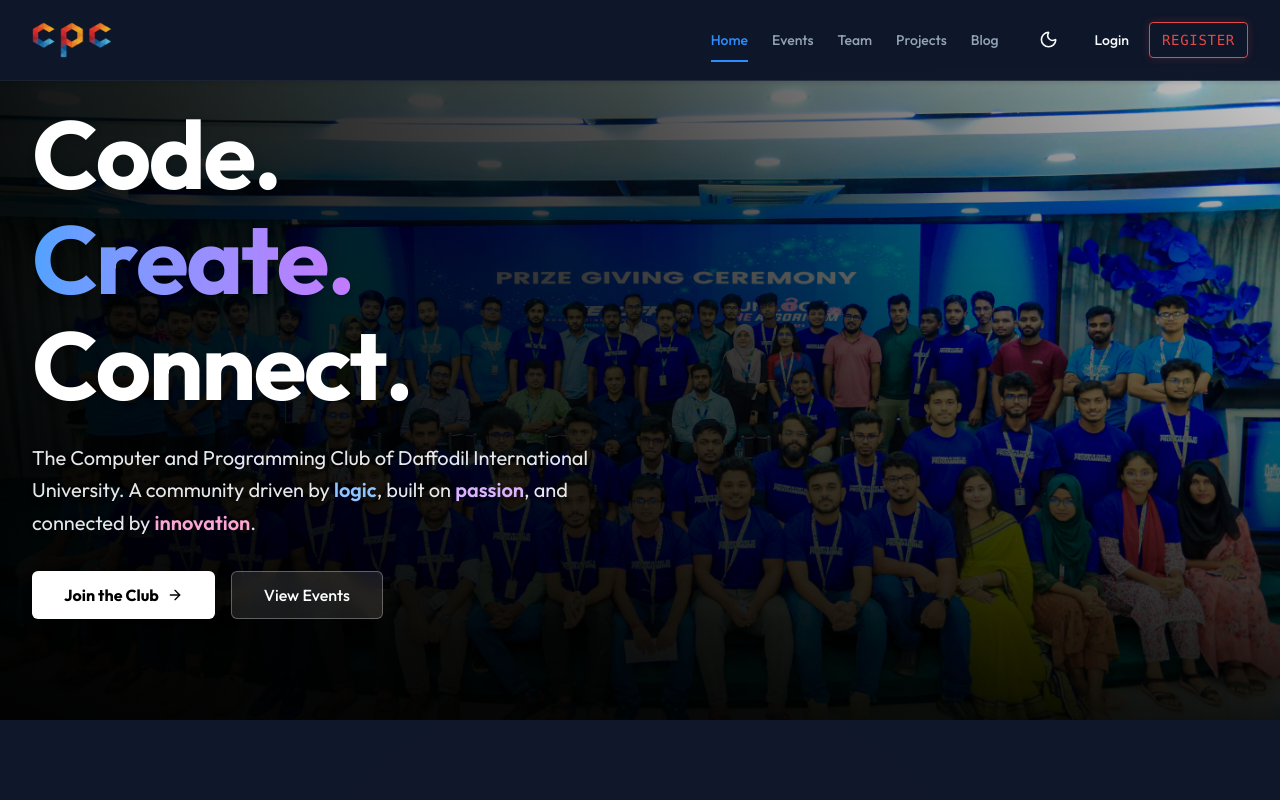
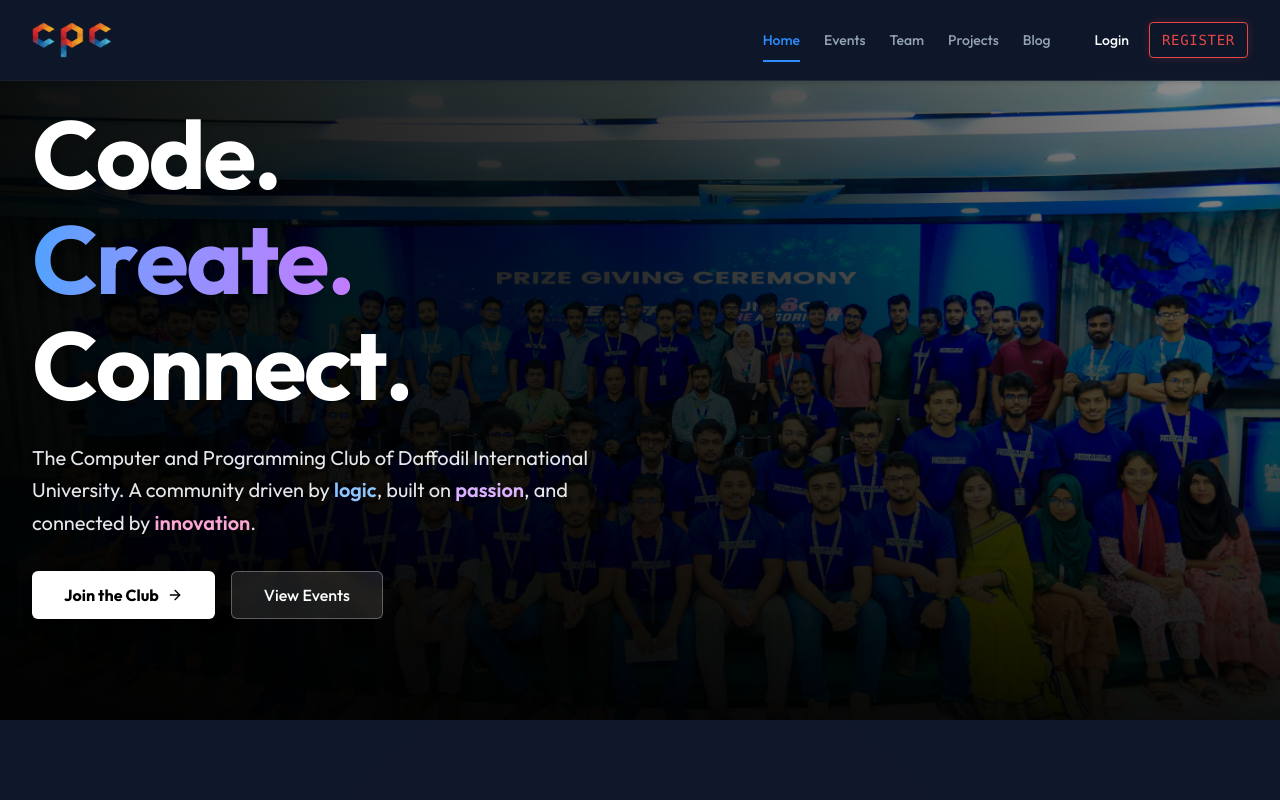
Before and after one commit to darklight9911/cpc-frontend, a Next.js app: page / in a window 1280 px wide. Shown: the top 800 px of the page. Built offline with nearby package versions, Linux system fonts and the light colour scheme.

Commit message:
temporarily disabled light theme in toggle button

```diff
--- a/src/app/layout.tsx
+++ b/src/app/layout.tsx
@@ -36,7 +36,8 @@ export default function RootLayout({
         <ThemeProvider
           attribute="class"
           defaultTheme="dark"
-          enableSystem
+          forcedTheme="dark"
+          enableSystem={false}
           disableTransitionOnChange
         >
           <SparkWrapper>
--- a/src/components/home/hero.tsx
+++ b/src/components/home/hero.tsx
@@ -16,16 +16,17 @@ export const Hero = () => {
                     src="/hero-bg.jpg"
                     alt="CPC Hero Background"
                     fill
-                    className="object-cover object-top brightness-125 dark:brightness-100"
+                    className="object-cover object-top brightness-90 dark:brightness-75"
                     priority
                     quality={90}
                 />
                 {/* Professional Overlay: Gradient for depth + Dark overlay for text contrast */}
                 {/* Professional Overlay: Gradient for depth + Dark overlay for text contrast */}
                 <div className="absolute inset-0 bg-white/20 dark:bg-black/20 z-10" />
-                <div className="absolute inset-0 bg-gradient-to-t from-white/80 via-transparent to-transparent dark:from-black/90 dark:via-black/40 dark:to-transparent z-10" />
-                {/* Left-to-Right Fade for Text Readability vs Faces (Dark Mode Only) */}
-                <div className="absolute inset-0 dark:bg-gradient-to-r dark:from-black/90 dark:via-black/60 dark:to-transparent z-10" />
+                {/* Bottom gradient removed for Light Mode to show faces, kept for Dark Mode */}
+                <div className="absolute inset-0 dark:bg-gradient-to-t dark:from-black/90 dark:via-black/40 dark:to-transparent z-10" />
+                {/* Left-to-Right Fade for Text Readability vs Faces */}
+                <div className="absolute inset-0 bg-gradient-to-r from-white/90 via-white/60 to-transparent dark:from-black/90 dark:via-black/60 dark:to-transparent z-10" />
             </div>
 
             <Container className="relative z-20 grid grid-cols-1 lg:grid-cols-2 gap-8 lg:gap-12 items-center">
@@ -36,7 +37,7 @@ export const Hero = () => {
                     transition={{ duration: 0.8 }}
                     className="col-span-1 flex flex-col justify-center text-center lg:text-left"
                 >
-                    <div className="text-5xl sm:text-6xl lg:text-8xl font-bold tracking-tight text-white leading-[1.1] font-heading drop-shadow-lg">
+                    <div className="text-5xl sm:text-6xl lg:text-8xl font-bold tracking-tight text-gray-900 dark:text-white leading-[1.1] font-heading drop-shadow-lg">
                         <div>
                             <BlurText
                                 text="Code."
@@ -68,18 +69,18 @@ export const Hero = () => {
                         </div>
                     </div>
 
-                    <p className="text-lg sm:text-xl text-gray-200 max-w-xl leading-relaxed font-sans mt-6 mx-auto lg:mx-0 drop-shadow-md">
+                    <p className="text-lg sm:text-xl text-gray-700 dark:text-gray-200 max-w-xl leading-relaxed font-sans mt-6 mx-auto lg:mx-0 drop-shadow-md">
                         The Computer and Programming Club of Daffodil International University.
-                        A community driven by <span className="text-blue-300 font-semibold">logic</span>,
-                        built on <span className="text-purple-300 font-semibold">passion</span>,
-                        and connected by <span className="text-pink-300 font-semibold">innovation</span>.
+                        A community driven by <span className="text-blue-600 dark:text-blue-300 font-semibold">logic</span>,
+                        built on <span className="text-purple-600 dark:text-purple-300 font-semibold">passion</span>,
+                        and connected by <span className="text-pink-600 dark:text-pink-300 font-semibold">innovation</span>.
                     </p>
 
                     <div className="flex flex-wrap gap-4 mt-8 justify-center lg:justify-start">
-                        <Button size="lg" className="font-bold bg-white text-black hover:bg-gray-200 border-none shadow-lg transition-transform hover:scale-105">
+                        <Button size="lg" className="font-bold bg-gray-900 text-white hover:bg-gray-800 dark:bg-white dark:text-black dark:hover:bg-gray-200 border-none shadow-lg transition-transform hover:scale-105">
                             Join the Club <ArrowRight className="ml-2 h-4 w-4" />
                         </Button>
-                        <Button size="lg" variant="outline" className="text-white border-white/30 bg-white/10 hover:bg-white/20 backdrop-blur-sm transition-transform hover:scale-105">
+                        <Button size="lg" variant="outline" className="text-gray-900 border-gray-900/30 bg-white/10 hover:bg-white/20 dark:text-white dark:border-white/30 backdrop-blur-sm transition-transform hover:scale-105">
                             View Events
                         </Button>
                     </div>
--- a/src/components/layout/theme-toggle.tsx
+++ b/src/components/layout/theme-toggle.tsx
@@ -9,6 +9,8 @@ import { Button } from "@/components/ui/button"
 export function ThemeToggle() {
     const { setTheme, resolvedTheme } = useTheme()
 
+    return null; // Temporarily disabled
+    /*
     return (
         <Button
             variant="ghost"
@@ -22,4 +24,5 @@ export function ThemeToggle() {
             <span className="sr-only">Toggle theme</span>
         </Button>
     )
+    */
 }
```
